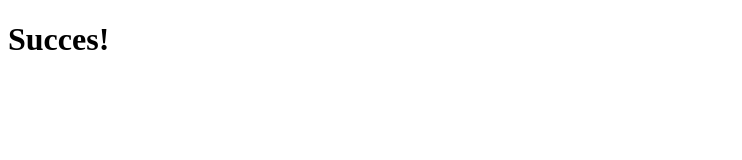
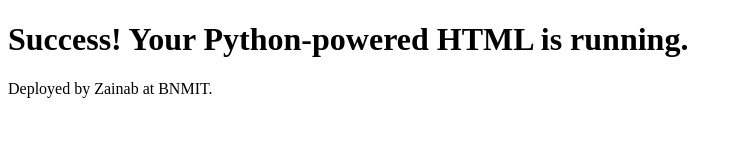
Before and after one commit to FatemaTJiruwala/web-app-engine, a plain HTML site: page templates/index.html in a window 1280 px wide. Shown: the whole page, without its empty margins (0-742 px from the left). Drawn offline with Linux system fonts and the light colour scheme.

Commit message:
Update index.html

```diff
--- a/templates/index.html
+++ b/templates/index.html
@@ -1,9 +1,10 @@
 <!DOCTYPE html>
 <html>
-  <head>
-    <title>Home Page</title>
-  </head>
-  <body>
-    <h1>Succes!</h1>
-  </body>
+<head>
+    <title>{{ title }}</title>
+</head>
+<body>
+    <h1>Success! Your Python-powered HTML is running.</h1>
+    <p>Deployed by Zainab at BNMIT.</p>
+</body>
 </html>
```
